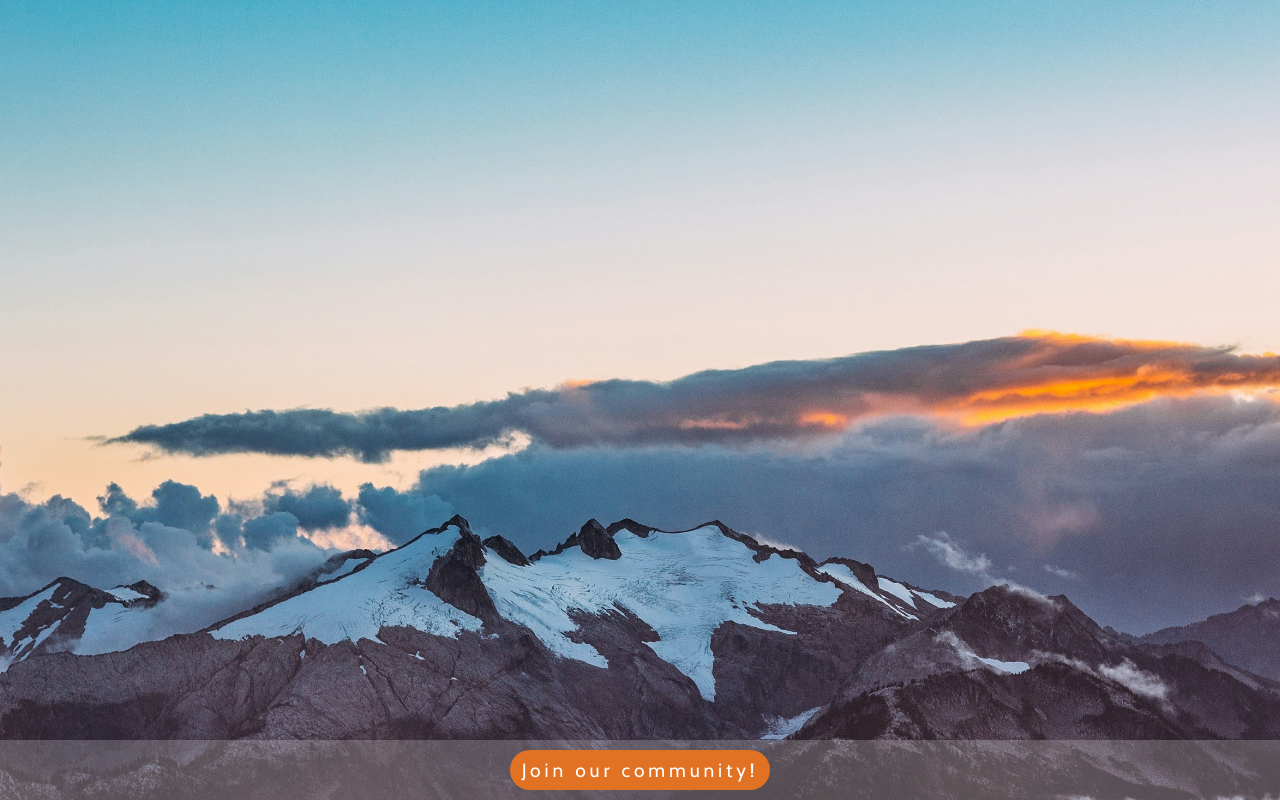
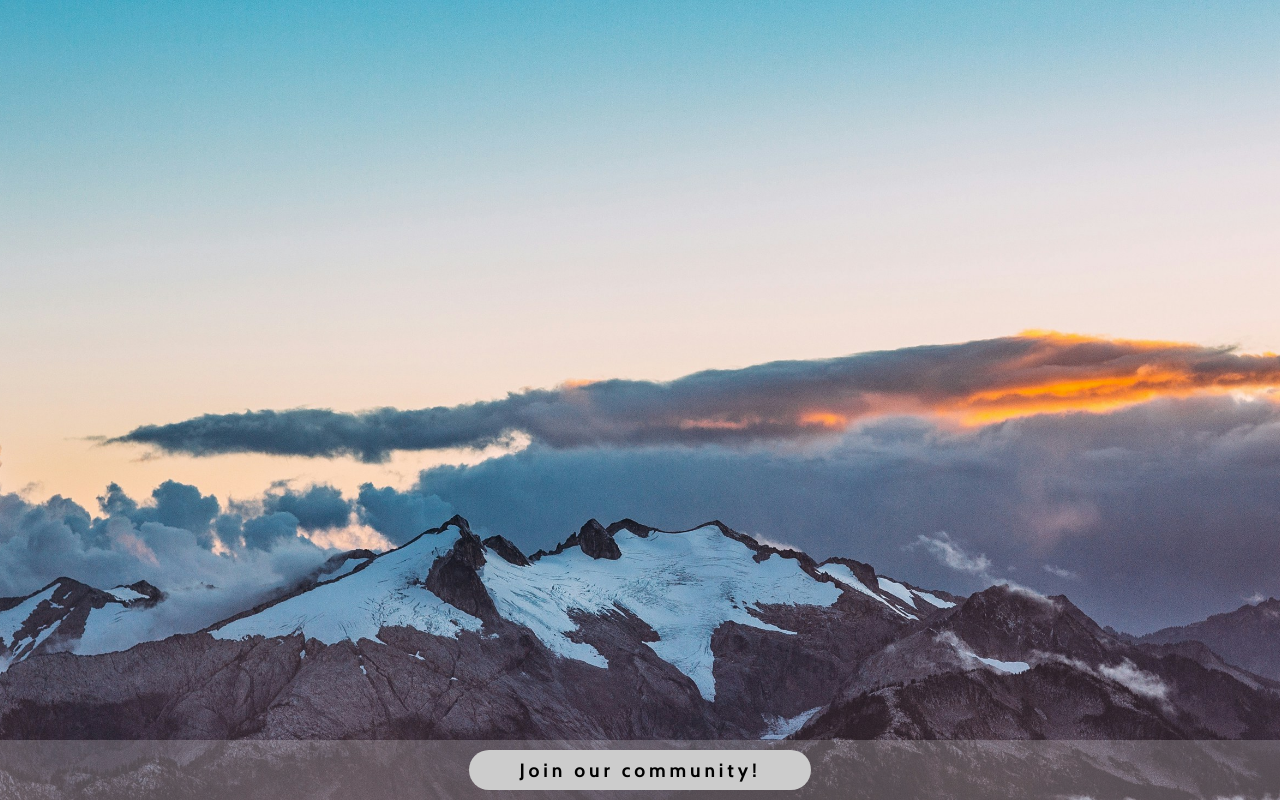
Before and after one commit to krig6/odin-sign-up-form, a plain HTML site: page index.html in a window 1280 px wide. Shown: the top 800 px of the page. Drawn offline with nearby package versions, Linux system fonts and the light colour scheme; a web font is replaced by a local one.

Commit message:
style: Change styling for join-button
This commit is to have consistency in overall design of the ui.

```diff
--- a/style.css
+++ b/style.css
@@ -165,16 +165,17 @@ input:focus {
 }
 
 .join-button {
-  padding: 8px 12px;
+  padding: 8px 50px;
   outline: none;
   border: none;
-  color: #ffffff;
-  background: #e27223;
+  color: #000000;
+  background: #ccc;
   font-size: 1.2em;
   cursor: pointer;
   border: 0;
   outline: 0;
   font-family: Cabin;
+  font-weight: 900;
   cursor: pointer;
   border-radius: 50px;
   letter-spacing: 0.2em;
```
